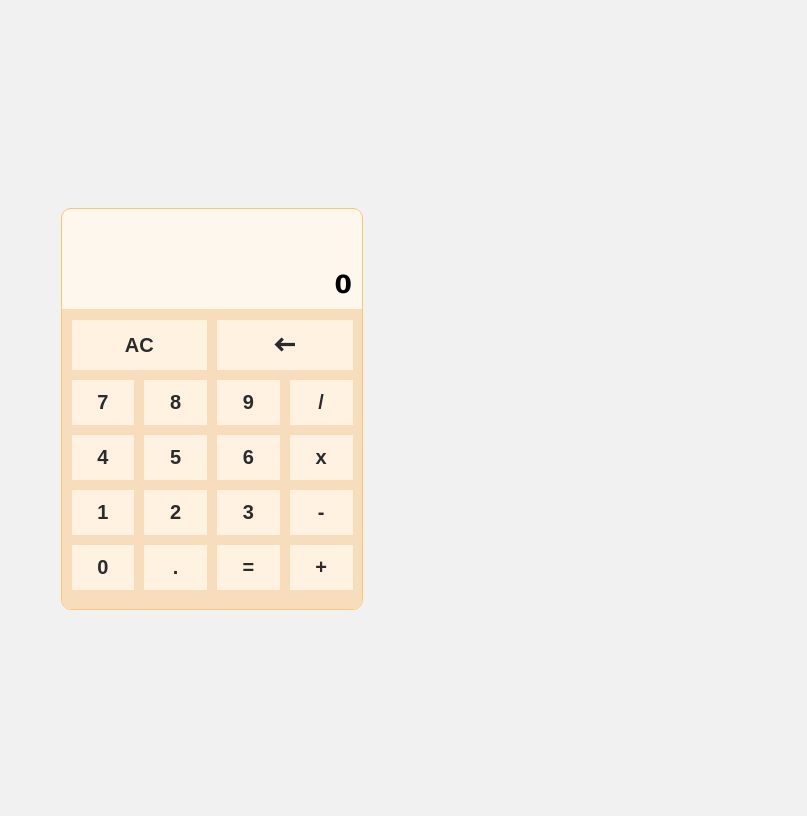
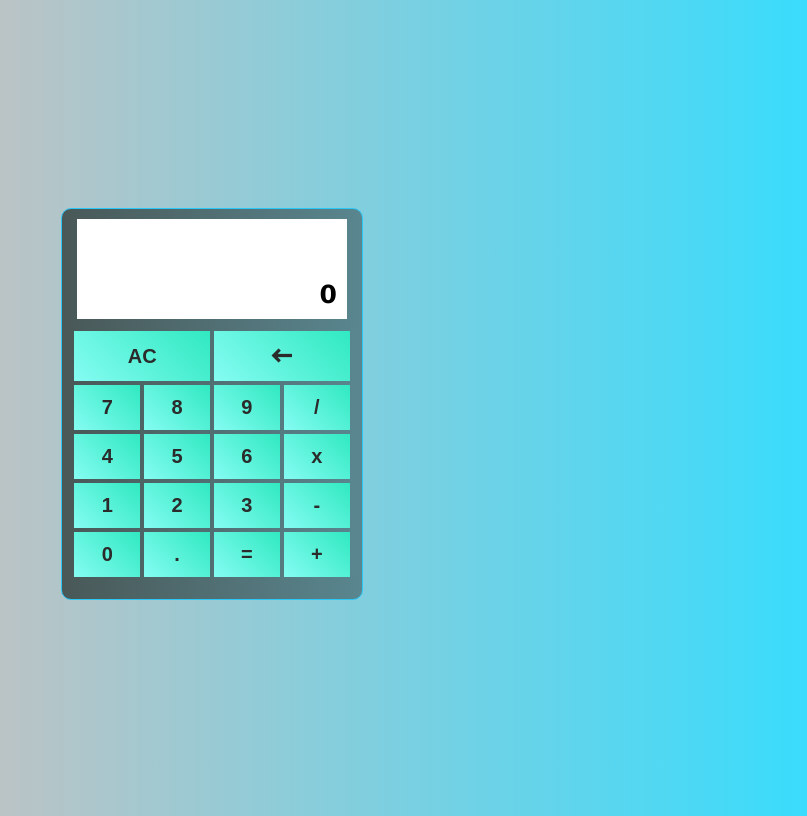
Before and after one commit to rezio3/calculator-typescript, a plain HTML site: page index.html in a window 1280 px wide. Shown: the whole page, without its empty margins (428-1235 px from the left). Drawn offline with nearby package versions, Linux system fonts and the light colour scheme.

Commit message:
update styles

```diff
--- a/style.scss
+++ b/style.scss
@@ -1,5 +1,9 @@
 body {
-	background-color: #f1f1f1;
+	background: linear-gradient(
+		90deg,
+		rgb(194, 194, 194) 30%,
+		rgb(50, 221, 255) 100%
+	);
 	display: flex;
 	justify-content: center;
 	align-items: flex-start;
@@ -9,16 +13,25 @@ body {
 
 .calculator {
 	margin-top: 200px;
-	border: 1px solid rgb(255, 197, 109);
+	border: 1px solid rgb(43, 199, 247);
 	border-radius: 10px;
-	height: 400px;
+	height: 390px;
 	width: 300px;
-	background-color: rgb(253, 247, 238);
+	background: linear-gradient(
+		90deg,
+		rgb(73, 88, 87) 0%,
+		rgb(89, 134, 143) 100%
+	);
+	display: flex;
+	flex-direction: column;
+	align-items: center;
 
 	.result {
-		width: 100%;
+		width: 90%;
 		height: 100px;
-		border-bottom: 1px solid rgb(255, 221, 171);
+		margin: 10px;
+		// border: 1px solid rgb(89, 134, 143);
+		background-color: white;
 		display: flex;
 		justify-content: flex-end;
 		align-items: flex-end;
@@ -30,14 +43,18 @@ body {
 	}
 
 	.buttons-container {
-		width: 100%;
-		height: 299px;
+		width: 96%;
 		display: flex;
 		flex-direction: column;
 		align-items: center;
-		background-color: rgb(247, 221, 188);
+		background: linear-gradient(
+			90deg,
+			rgb(73, 88, 87) 0%,
+			rgb(89, 134, 143) 100%
+		);
 		border-bottom-left-radius: 9px;
 		border-bottom-right-radius: 9px;
+		// margin: 10px;
 		.clear-buttons {
 			display: flex;
 			width: 97%;
@@ -45,8 +62,7 @@ body {
 			.backspace {
 				width: 50%;
 				height: 50px;
-				margin: 5px;
-				margin-top: 10px;
+				margin: 2px;
 				span {
 					margin-top: 4px;
 					font-size: 25px;
@@ -55,7 +71,11 @@ body {
 			}
 		}
 		button {
-			background-color: rgb(255, 242, 225);
+			background: linear-gradient(
+				45deg,
+				rgb(133, 252, 242) 0%,
+				rgb(48, 233, 193) 100%
+			);
 			border: none;
 			cursor: pointer;
 			font-size: 20px;
@@ -76,8 +96,11 @@ body {
 			.dot {
 				width: 70px;
 				height: 45px;
-				margin: 5px;
+				margin: 2px;
 			}
+		}
+		button:hover button::after {
+			border-bottom: 5px solid red;
 		}
 	}
 }
```
Also changed, not shown: css/style.css.
